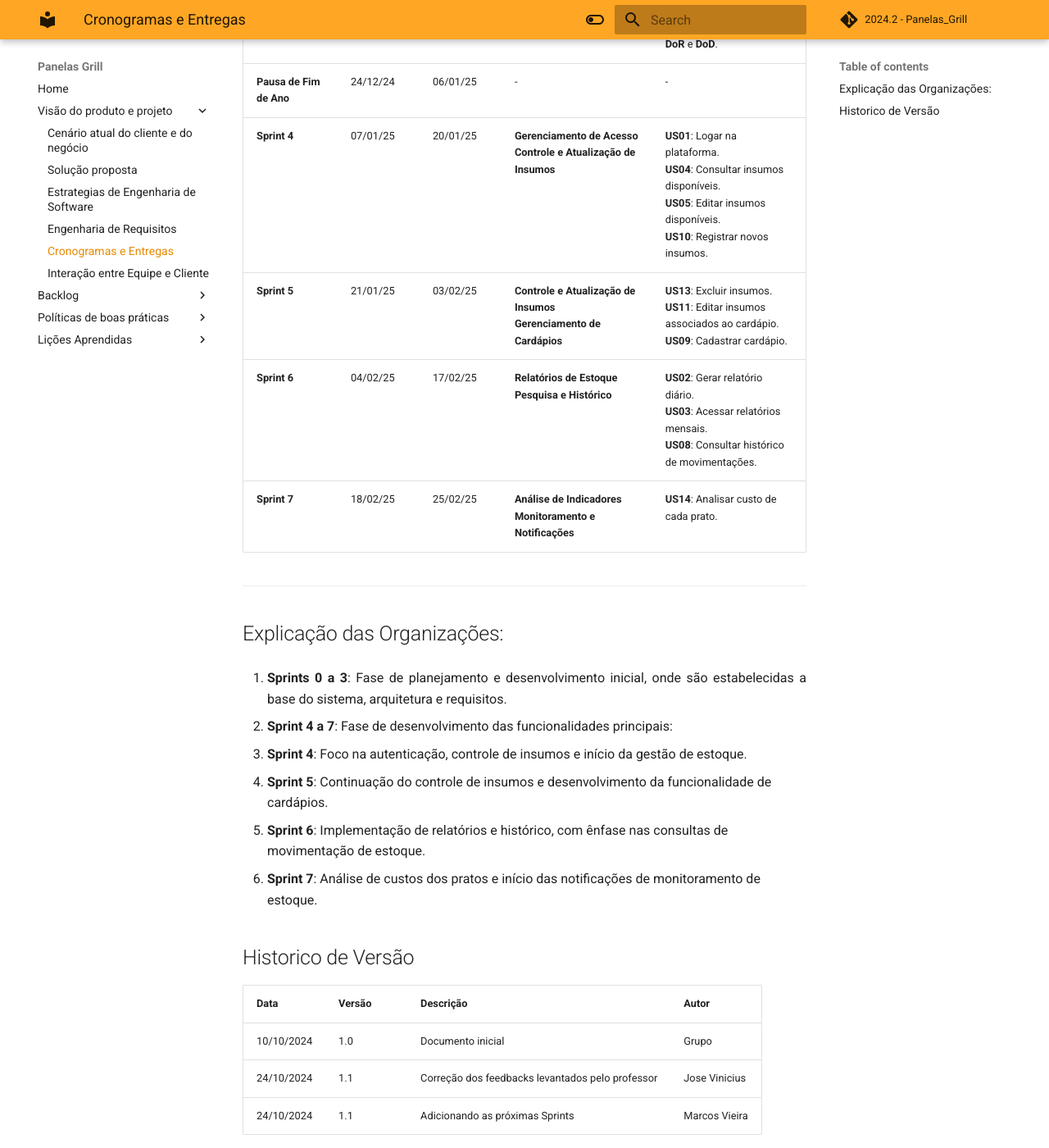
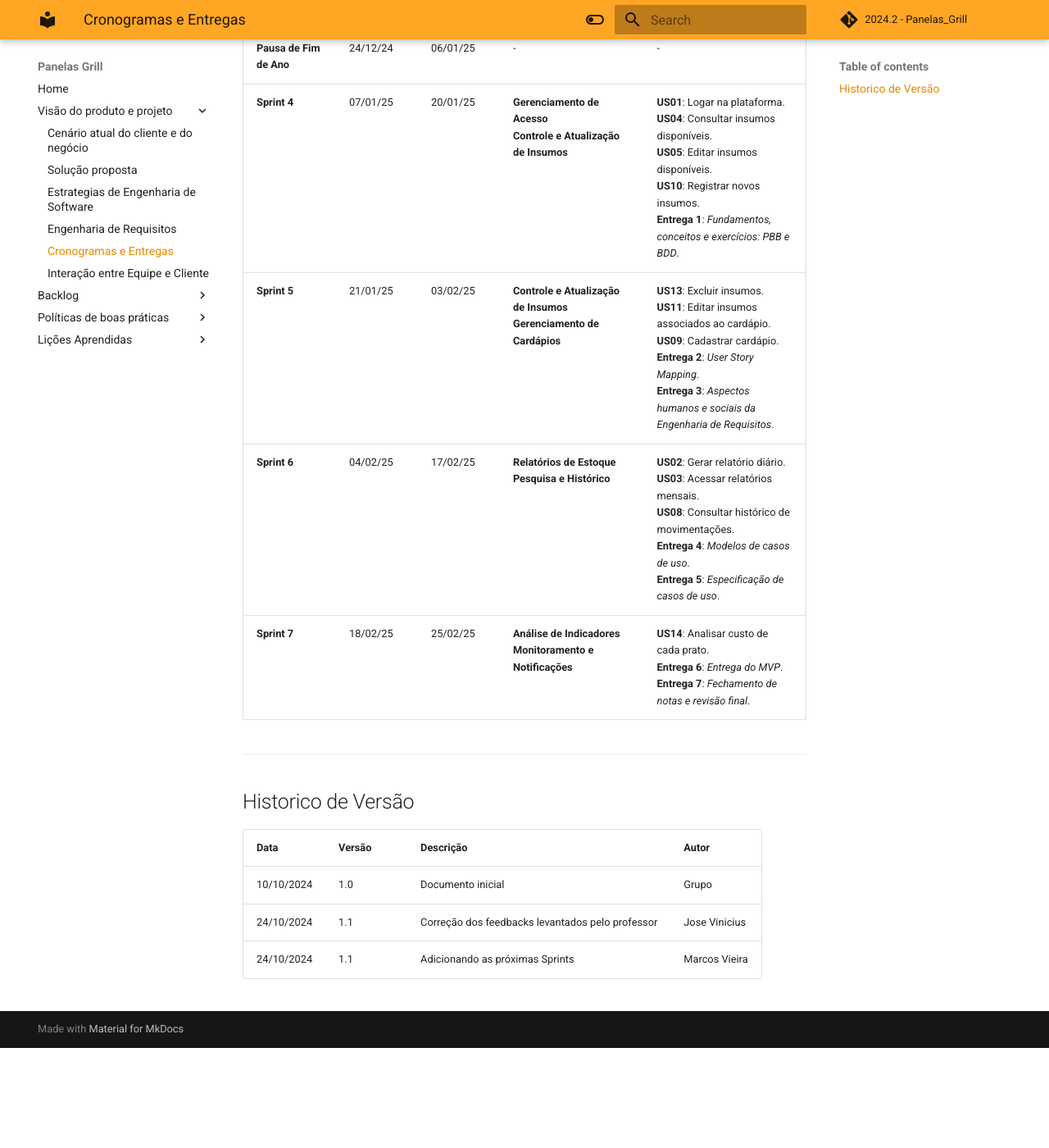
Before and after one commit to mdsreq-fga-unb/2024.2-T03-PanelasGrill, an MkDocs documentation site: the page built from docs/unidade1/sessao4.md, in a window 1280 px wide and 1400 px high, scrolled down 826 px. Shown: the whole window at 82% size. Built offline with MkDocs 1.6.1 and Material for MkDocs 9.7.7, drawn with Linux system fonts in a browser that asks for light colours; comment, search, counter and statistics services are not loaded; after the commit the page ends 2104 px from its top, so only the background shows below that.

Commit message:
docs: alterando o cronograma

```diff
--- a/docs/unidade1/sessao4.md
+++ b/docs/unidade1/sessao4.md
@@ -9,26 +9,16 @@
 | **Sprint**          | **Início** | **Fim**     | **Objetivos Principais**                                                                                                                                                                  | **Entregas Esperadas**                                                                                                  |
 |---------------------|------------|-------------|-------------------------------------------------------------------------------------------------------------------------------------------------------------------------------------------|-------------------------------------------------------------------------------------------------------------------------|
 | **Sprint 0**        | 28/10/24   | 11/11/24    | **Planejamento e Organização**                                                                                                                                                            | - Configuração do **mkdocs** para documentação.<br> - Identificação do problema e elicitação de requisitos.              |
-| **Sprint 1**        | 12/11/24   | 25/11/24    | **Protótipo no Figma e Construção da Tabela de ER**                                                                                                                                         | - Início do **protótipo no Figma**.<br> - Estudo sobre bancos de dados.<br> - **Construção da tabela de ER**.            |
-| **Sprint 2**        | 26/11/24   | 09/12/24    | **Definição de Logo, Arquitetura e Requisitos**                                                                                                                                              | - Definição dos **requisitos funcionais e não funcionais**.<br> - Criação da **logo**.<br> - **Elaboração da arquitetura**. |
-| **Sprint 3**        | 10/12/24   | 23/12/24    | **Definição do MVP, Backlog e Critérios de "DoR" e "DoD"**                                                                                                                                 | - Definição do **MVP**.<br> - Construção do **backlog**.<br> - Definição dos critérios de **DoR** e **DoD**.              |
+| **Sprint 1**        | 12/11/24   | 25/11/24    | **Protótipo no Figma e Construção da Tabela de ER**                                                                                                                                        | - Início do **protótipo no Figma**.<br> - Estudo sobre bancos de dados.<br> - **Construção da tabela de ER**.            |
+| **Sprint 2**        | 26/11/24   | 09/12/24    | **Definição de Logo, Arquitetura e Requisitos**                                                                                                                                           | - Definição dos **requisitos funcionais e não funcionais**.<br> - Criação da **logo**.<br> - **Elaboração da arquitetura**. |
+| **Sprint 3**        | 10/12/24   | 23/12/24    | **Definição do MVP, Backlog e Critérios de "DoR" e "DoD"**                                                                                                                                | - Definição do **MVP**.<br> - Construção do **backlog**.<br> - Definição dos critérios de **DoR** e **DoD**.              |
 | **Pausa de Fim de Ano** | 24/12/24  | 06/01/25    | -                                                                                                                                                                                         | -                                                                                                                       |
-| **Sprint 4**        | 07/01/25   | 20/01/25    | **Gerenciamento de Acesso**<br> **Controle e Atualização de Insumos**                                                                                                         | **US01**: Logar na plataforma.<br> **US04**: Consultar insumos disponíveis.<br> **US05**: Editar insumos disponíveis.<br> **US10**: Registrar novos insumos.  |
-| **Sprint 5**        | 21/01/25   | 03/02/25    | **Controle e Atualização de Insumos**<br> **Gerenciamento de Cardápios**                                                                                                      | **US13**: Excluir insumos.<br> **US11**: Editar insumos associados ao cardápio.<br> **US09**: Cadastrar cardápio. |
-| **Sprint 6**        | 04/02/25   | 17/02/25    | **Relatórios de Estoque**<br> **Pesquisa e Histórico**                                                                                                                       | **US02**: Gerar relatório diário.<br> **US03**: Acessar relatórios mensais.<br> **US08**: Consultar histórico de movimentações. |
-| **Sprint 7**        | 18/02/25   | 25/02/25    | **Análise de Indicadores**<br> **Monitoramento e Notificações**                                                                                                              | **US14**: Analisar custo de cada prato.<br> |
+| **Sprint 4**        | 07/01/25   | 20/01/25    | **Gerenciamento de Acesso**<br> **Controle e Atualização de Insumos**                                                                                                                      | **US01**: Logar na plataforma.<br> **US04**: Consultar insumos disponíveis.<br> **US05**: Editar insumos disponíveis.<br> **US10**: Registrar novos insumos.<br> **Entrega 1**: *Fundamentos, conceitos e exercícios: PBB e BDD*.  |
+| **Sprint 5**        | 21/01/25   | 03/02/25    | **Controle e Atualização de Insumos**<br> **Gerenciamento de Cardápios**                                                                                                                   | **US13**: Excluir insumos.<br> **US11**: Editar insumos associados ao cardápio.<br> **US09**: Cadastrar cardápio.<br> **Entrega 2**: *User Story Mapping*.<br> **Entrega 3**: *Aspectos humanos e sociais da Engenharia de Requisitos*. |
+| **Sprint 6**        | 04/02/25   | 17/02/25    | **Relatórios de Estoque**<br> **Pesquisa e Histórico**                                                                                                                                    | **US02**: Gerar relatório diário.<br> **US03**: Acessar relatórios mensais.<br> **US08**: Consultar histórico de movimentações.<br> **Entrega 4**: *Modelos de casos de uso*.<br> **Entrega 5**: *Especificação de casos de uso*. |
+| **Sprint 7**        | 18/02/25   | 25/02/25    | **Análise de Indicadores**<br> **Monitoramento e Notificações**                                                                                                                           | **US14**: Analisar custo de cada prato.<br> **Entrega 6**: *Entrega do MVP*.<br> **Entrega 7**: *Fechamento de notas e revisão final*. |
 
 ---
-
-## Explicação das Organizações:
-
-1. **Sprints 0 a 3**: Fase de planejamento e desenvolvimento inicial, onde são estabelecidas a base do sistema, arquitetura e requisitos.
-
-2. **Sprint 4 a 7**: Fase de desenvolvimento das funcionalidades principais:
-   - **Sprint 4**: Foco na autenticação, controle de insumos e início da gestão de estoque.
-   - **Sprint 5**: Continuação do controle de insumos e desenvolvimento da funcionalidade de cardápios.
-   - **Sprint 6**: Implementação de relatórios e histórico, com ênfase nas consultas de movimentação de estoque.
-   - **Sprint 7**: Análise de custos dos pratos e início das notificações de monitoramento de estoque.
 
 ## Historico de Versão
 
--- a/mkdocs.yml
+++ b/mkdocs.yml
@@ -15,8 +15,6 @@
       - Interação entre Equipe e Cliente: unidade1/sessao5.md
    - Backlog:
       - Lista de Requisitos: Backlog/sessao7.md
-      - Épicos: Backlog/epicos.md
-      - User Stories: Backlog/sessao9.md
       - Backlog do Produto: Backlog/backlog.md
       - Priorização e MVP: Backlog/mvp.md
       - DoR e DoD: Backlog/dor_dod.md
```
